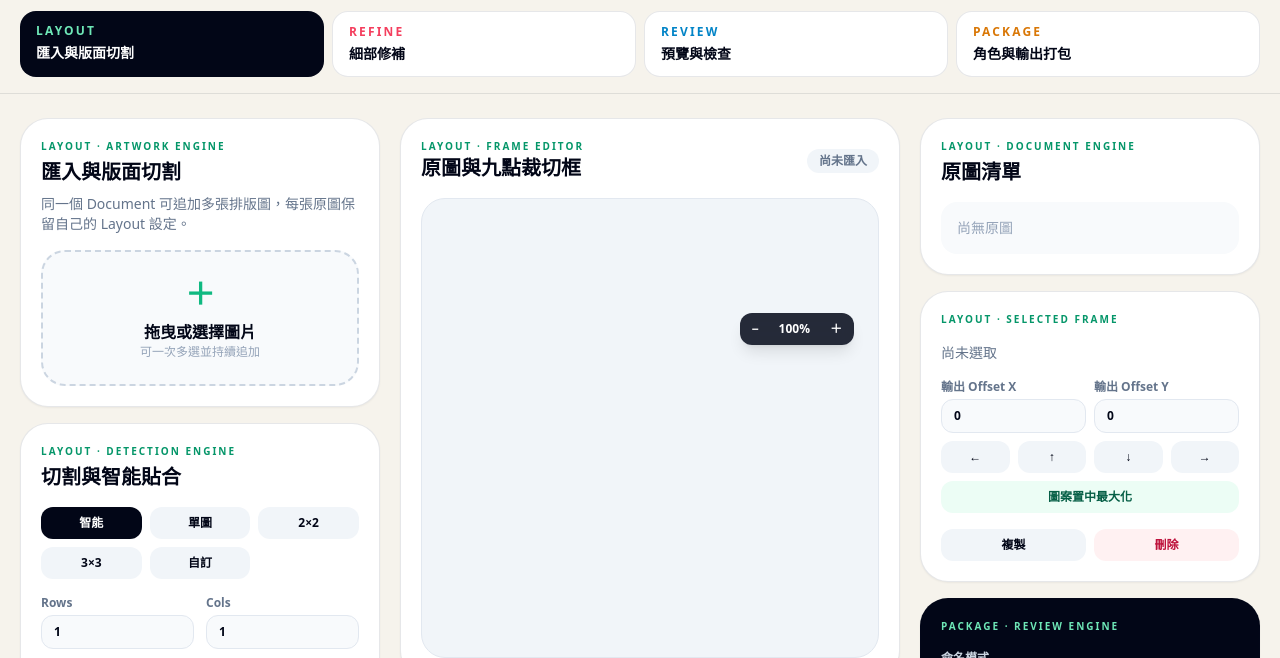
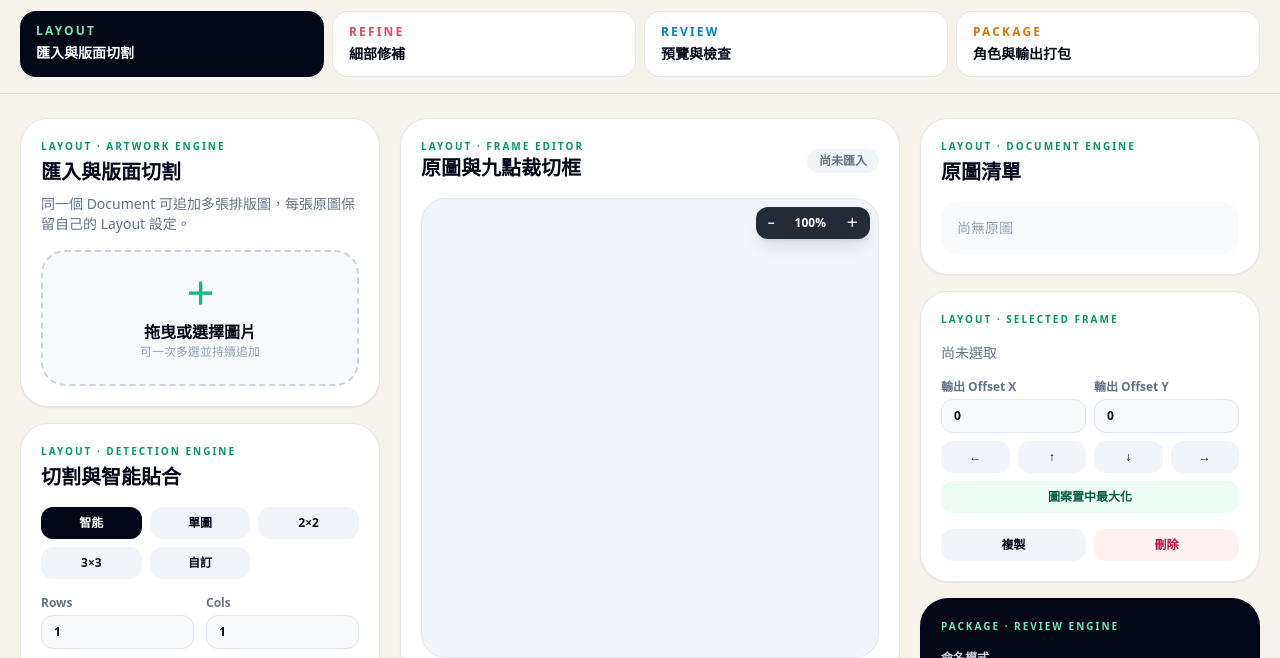
Before and after one commit to tp6jo6yk6-gif/Stixio, a website: page index.html in a window 1280 px wide. Shown: the part 65-723 px from the top of the page. Drawn offline with nearby package versions, Linux system fonts and the light colour scheme.

Commit message:
Bridge existing zoom buttons to the UX viewport

```diff
--- a/index.html
+++ b/index.html
@@ -19,9 +19,11 @@
   <script type="module">
     import { initStixioWorkshop } from './src/ui/stixio-workshop-app-v2.js';
     import { enhanceWorkshopUx } from './src/ui/workshop-ux.js';
+    import { bridgeWorkshopLegacyControls } from './src/ui/workshop-ux-bridge.js';
     const root = document.getElementById('app');
     initStixioWorkshop(root);
     enhanceWorkshopUx(root);
+    bridgeWorkshopLegacyControls(root);
   </script>
 </body>
 </html>
```
